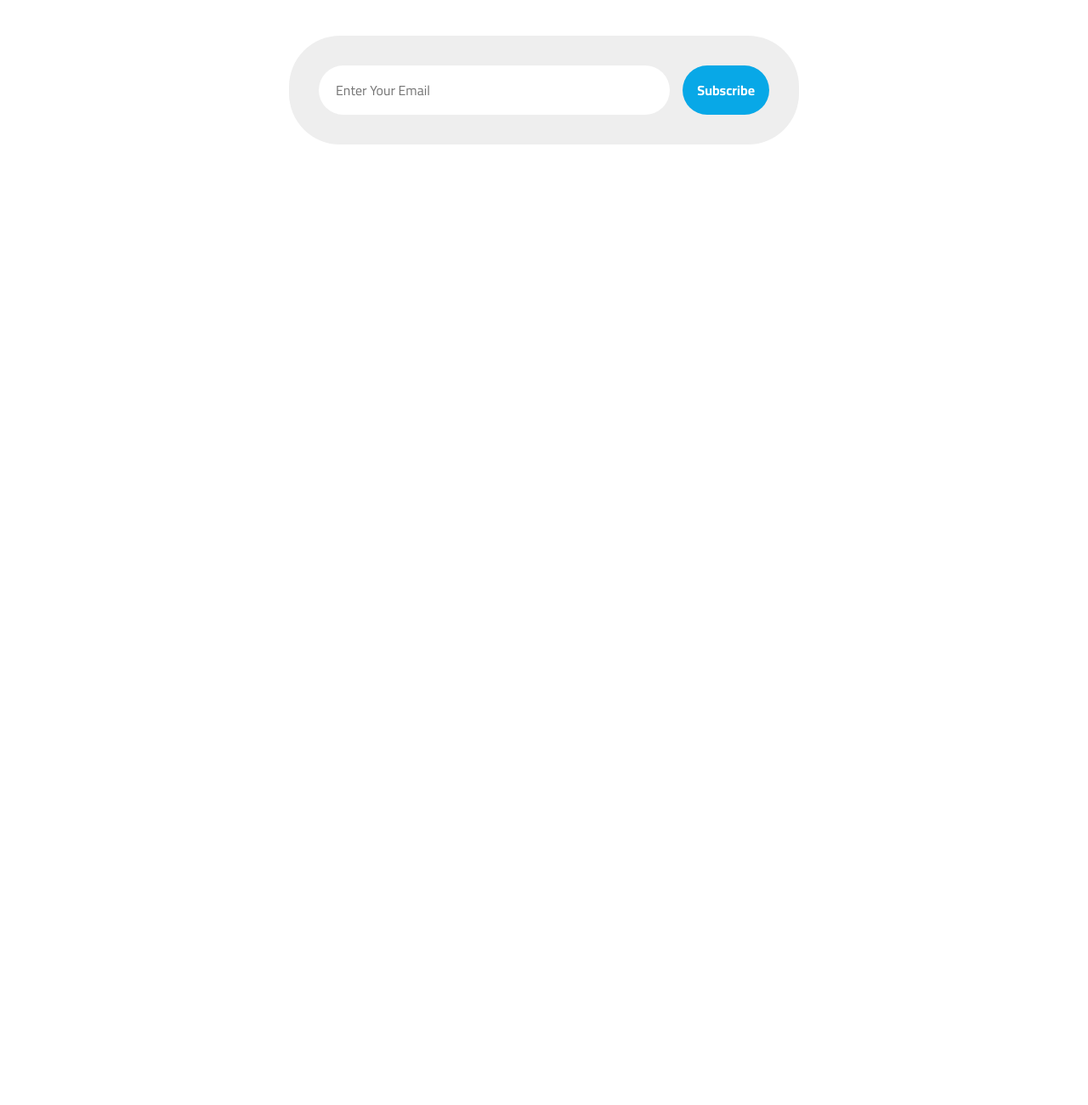
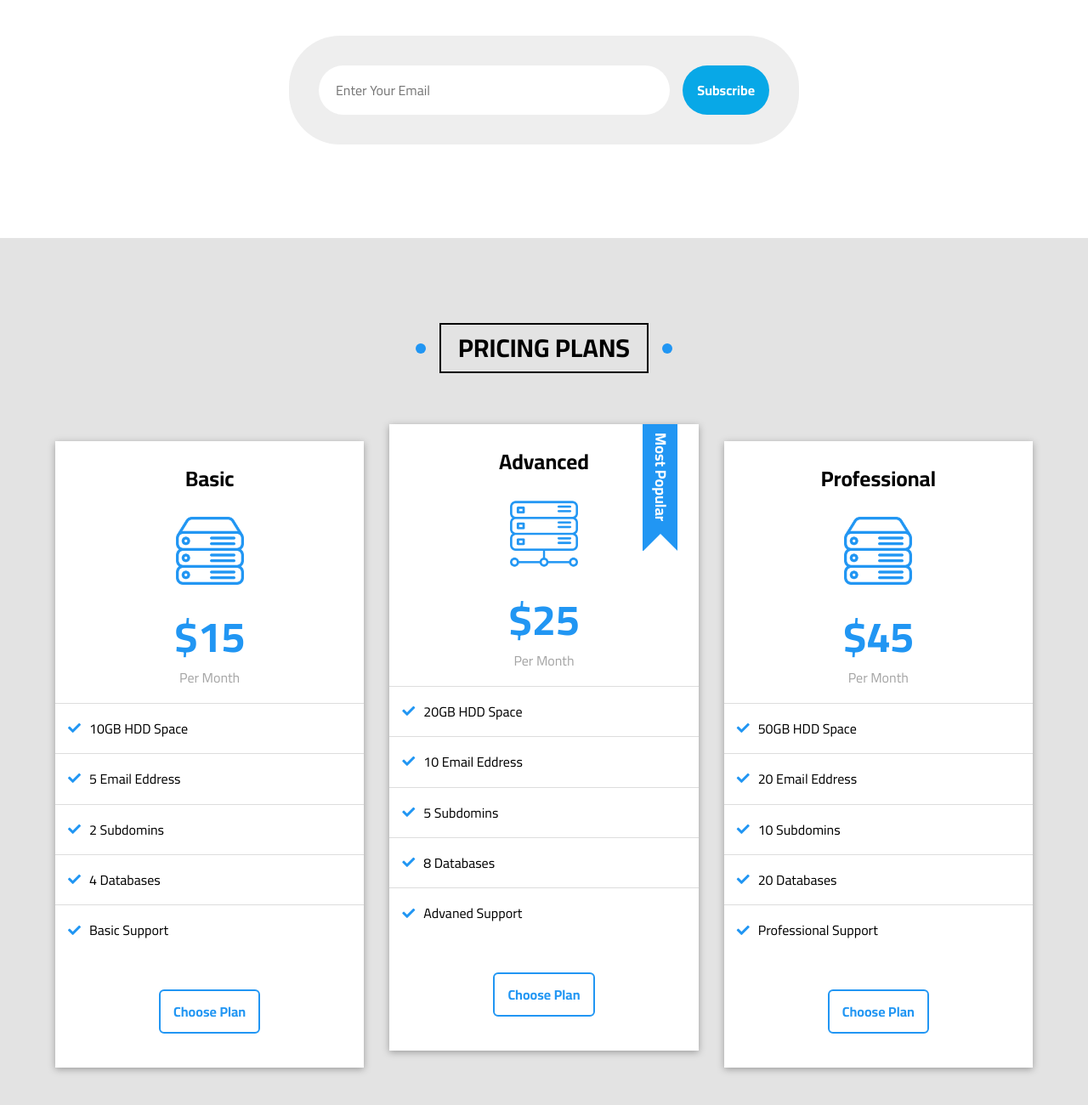
Before and after one commit to AymenMermoul26/Elzero-Template, a plain HTML site: page index.html in a window 1280 px wide. Shown: the part 9788-11088 px from the top of the page at 85% size. Before the commit the page ends 10068 px from the top, so only its background shows below. Drawn offline with Linux system fonts and the light colour scheme.

Commit message:
html file

```diff
--- a/index.html
+++ b/index.html
@@ -854,6 +854,114 @@ services
   </div>
 </section>
 <!-- End Event Section  -->
+ <!-- Start Pricing Section -->
+  <section class="pricing section">
+    <div class="main-title">
+      pricing plans
+    </div>
+    <div class="container">
+      <div class="box">
+        <h4>
+          basic
+        </h4>
+        <img src="assits/imgs/hosting-basic.png" alt="">
+        <p>
+          $15
+        </p>
+        <span>
+          per month
+        </span>
+        <ul>
+          <li>
+            10GB HDD Space
+          </li>
+          <li>
+            5 email eddress
+          </li>
+          <li>
+            2 subdomins
+          </li>
+          <li>
+            4 databases
+          </li>
+          <li>
+            basic support
+          </li>
+        </ul>
+        <button>
+          choose plan
+        </button>
+      </div>
+      <div class="box">
+        <div class="most-popular">
+          most popular
+        </div>
+        <h4>
+          advanced
+        </h4>
+        <img src="assits/imgs/hosting-advanced.png" alt="">
+        <p>
+          $25
+        </p>
+        <span>
+          per month
+        </span>
+        <ul>
+          <li>
+            20GB HDD Space
+          </li>
+          <li>
+            10 email eddress
+          </li>
+          <li>
+            5 subdomins
+          </li>
+          <li>
+            8 databases
+          </li>
+          <li>
+            advaned support
+          </li>
+        </ul>
+        <button>
+          choose plan
+        </button>
+      </div>
+      <div class="box">
+        <h4>
+          professional
+        </h4>
+        <img src="assits/imgs/hosting-basic.png" alt="">
+        <p>
+          $45
+        </p>
+        <span>
+          per month
+        </span>
+        <ul>
+          <li>
+            50GB HDD Space
+          </li>
+          <li>
+            20 email eddress
+          </li>
+          <li>
+            10 subdomins
+          </li>
+          <li>
+            20 databases
+          </li>
+          <li>
+            professional support
+          </li>
+        </ul>
+        <button>
+          choose plan
+        </button>
+      </div>
+    </div>
+  </section>
+ <!-- End Pricing Section -->
 
 </body>
 </html>
```
